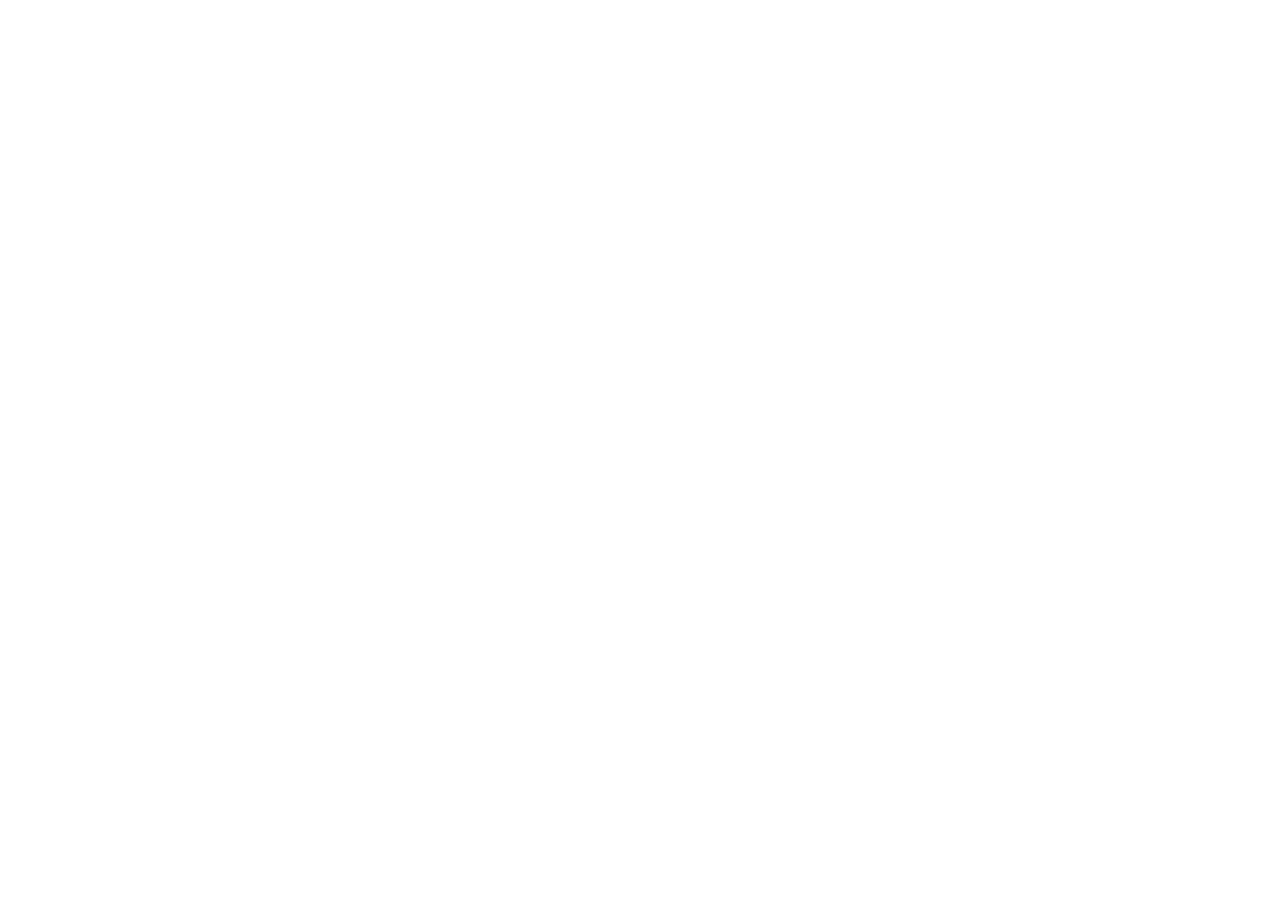
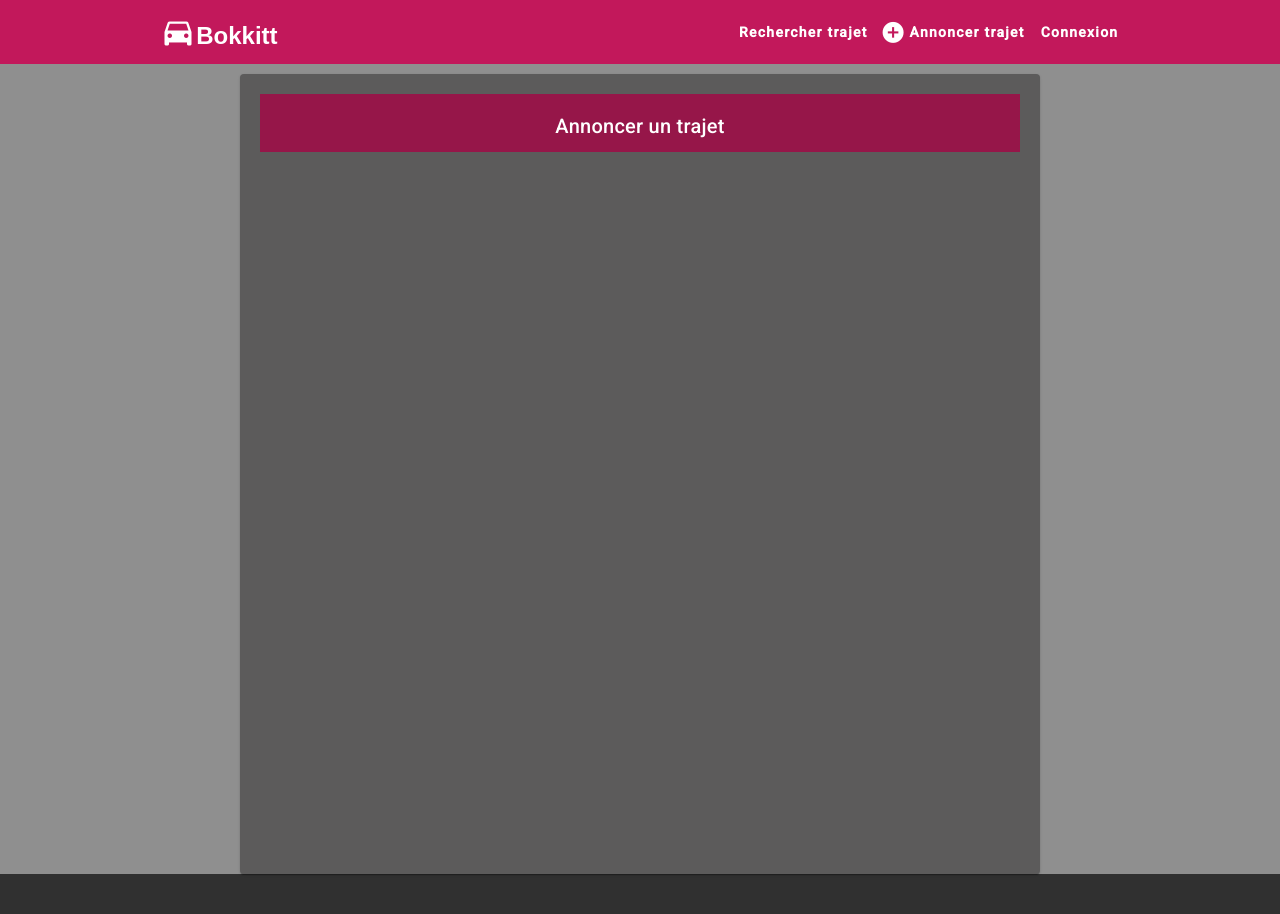
Before and after one commit to mouhamadoudou/Bokkitt-Front, an Angular app: page /add-trip in a window 1280 px wide. Before the commit this address led to /. Shown: the top 914 px of the page. Before the commit the page ends 800 px from the top, so only its background shows below. Built offline with nearby package versions, Linux system fonts and the light colour scheme.

Commit message:
feat:(add-trip) : start header

```diff
--- /dev/null
+++ b/src/app/add-trip/add-trip.component.css
@@ -0,0 +1,29 @@
+
+.trip-contenair {
+    background-color: rgb(143, 143, 143);
+    width: 100%;
+    height: auto;
+    display: flex;
+    justify-content: center;
+    /* padding: 1%; */
+}
+
+.trip-contenair mat-card {
+    margin-top: 10px;
+    padding: 20px;
+    background-color: rgb(92, 91, 91);
+    width: 100%;
+    max-width: 800px;
+    height: 800px;
+}
+
+mat-card-header {
+    background-color: #9e0f48e5;
+    display: flex;
+    justify-content: center;
+    justify-items: center;
+    mat-card-title {
+        margin-bottom: 10px;
+    }
+
+}
--- /dev/null
+++ b/src/app/add-trip/add-trip.component.html
@@ -0,0 +1,10 @@
+<div class="trip-contenair">
+    <mat-card >
+        <mat-card-header>
+            <mat-card-title>
+                Annoncer un trajet
+            </mat-card-title>
+        </mat-card-header>
+
+    </mat-card>
+</div>
--- a/src/app/admin/admin.component.html
+++ b/src/app/admin/admin.component.html
@@ -12,9 +12,10 @@
     </span>
     <div class="bokkitt-nav">
         <button mat-button routerLink="/home"> Rechercher trajet </button>
-        <button mat-button routerLink="/home">
-        <mat-icon> add_circle </mat-icon>
-        Annoncer trajet </button>
+        <button mat-button routerLink="/add-trip">
+            <mat-icon> add_circle </mat-icon>
+            Annoncer trajet
+        </button>
 
         <!-- <button mat-button routerLink="profile"> Mes-Trajets </button> -->
 
--- a/src/app/app-routing.module.ts
+++ b/src/app/app-routing.module.ts
@@ -11,8 +11,9 @@
 import { AdminComponent } from './admin/admin.component';
 import { AuthorizationGuard } from './guards/authorization.guard';
 import { AuthGuard } from './guards/auth.guard';
-import { TripComponent } from './trip/trip.component'
-import { ReservationComponent } from './reservation/reservation.component'
+import { TripComponent } from './trip/trip.component';
+import { ReservationComponent } from './reservation/reservation.component';
+import { AddTripComponent } from './add-trip/add-trip.component';
 
 const routes: Routes = [
 
@@ -29,6 +30,7 @@
       { path: "students", component: StudentsComponent },
       { path: "payments", component: PaymentsComponent },
       { path: "reservation", component: ReservationComponent },
+      { path: "add-trip", component: AddTripComponent },
 
 
 
--- a/src/app/app.module.ts
+++ b/src/app/app.module.ts
@@ -45,6 +45,7 @@
 import { ReservationComponent } from './reservation/reservation.component';
 import {MatSelectModule} from '@angular/material/select';
 import {MatFormFieldModule} from '@angular/material/form-field';
+import { AddTripComponent } from './add-trip/add-trip.component';
 
 @NgModule({
   declarations: [
@@ -62,6 +63,7 @@
     CardListComponent,
     TripComponent,
     ReservationComponent,
+    AddTripComponent,
   ],
   imports: [
     BrowserModule,
```
Also changed, not shown: src/app/add-trip/add-trip.component.ts (added, +10 -0 lines), 1 other file (tests, documents, lock files or other folders).
